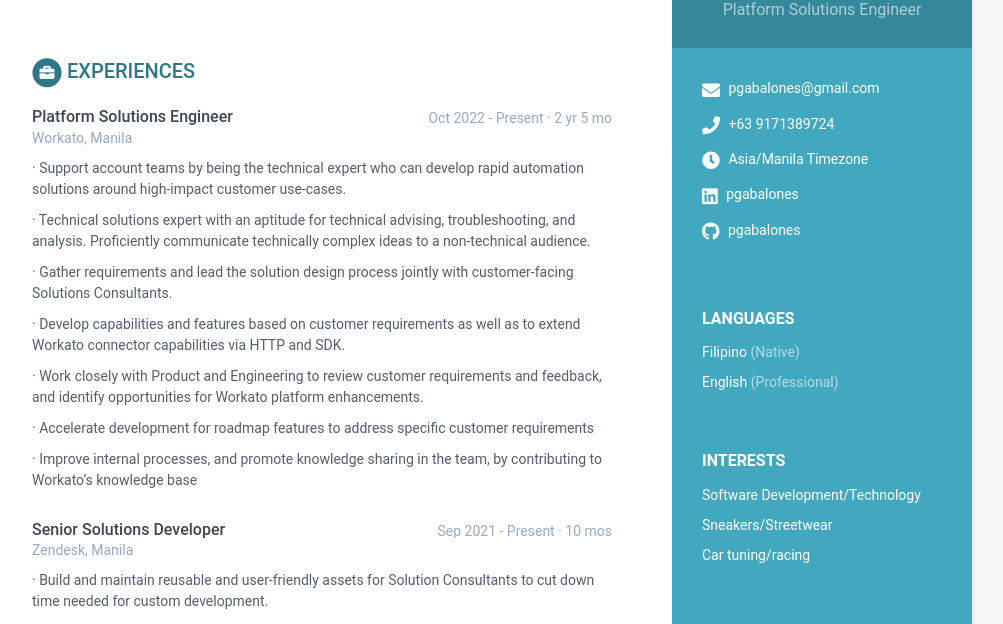
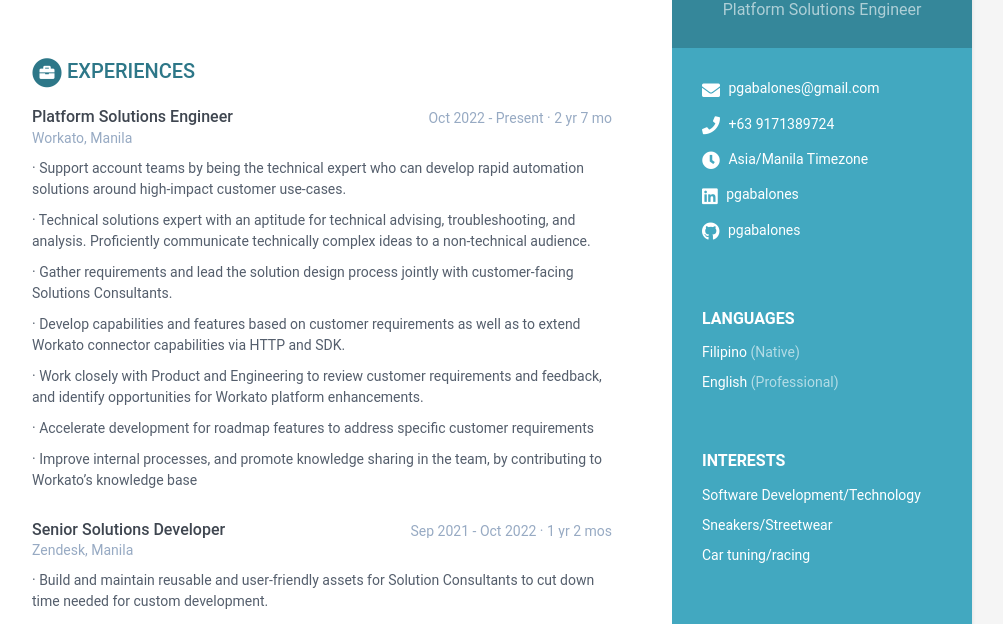
Before and after one commit to pgabalones/online-cv, a Jekyll site: the page built from index.html, in a window 1280 px wide and 900 px high. Shown: the part 215-839 px from the top of the window, without its empty margins (168-1171 px from the left). Built offline with Jekyll 4.4.1, drawn with Linux system fonts in a browser that asks for light colours.

Commit message:
Update data.yml
updated experience

```diff
--- a/_data/data.yml
+++ b/_data/data.yml
@@ -56,7 +56,7 @@ career-profile:
 
 experiences:
     - role: Platform Solutions Engineer
-      time: Oct 2022 - Present · 2 yr 5 mo
+      time: Oct 2022 - Present · 2 yr 7 mo
       company: Workato, Manila
       details: |
         · Support account teams by being the technical expert who can develop rapid automation solutions around high-impact customer use-cases.
@@ -74,7 +74,7 @@ experiences:
         · Improve internal processes, and promote knowledge sharing in the team, by contributing to Workato’s knowledge base
 
     - role: Senior Solutions Developer
-      time: Sep 2021 - Present · 10 mos
+      time: Sep 2021 - Oct 2022 · 1 yr 2 mos
       company: Zendesk, Manila
       details: |
         · Build and maintain reusable and user-friendly assets for Solution
```
